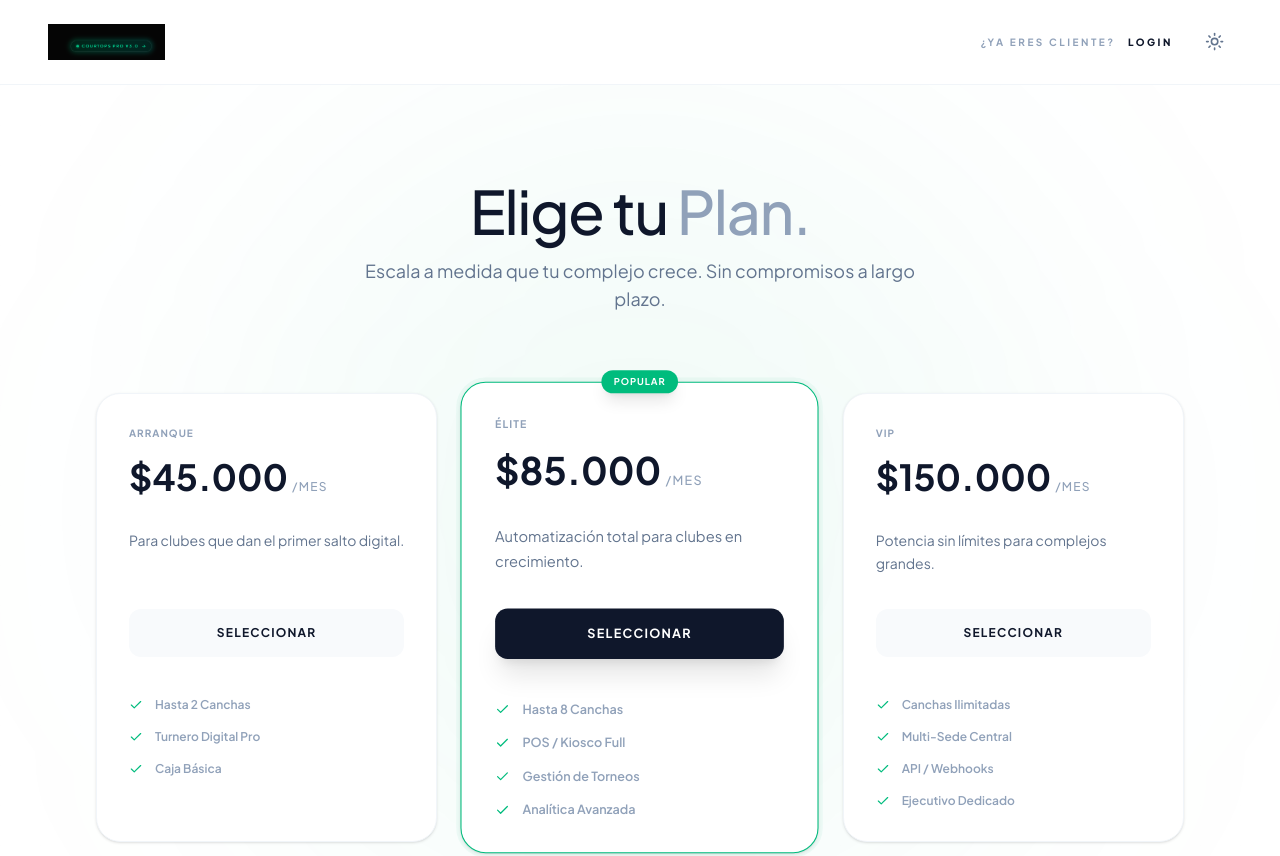
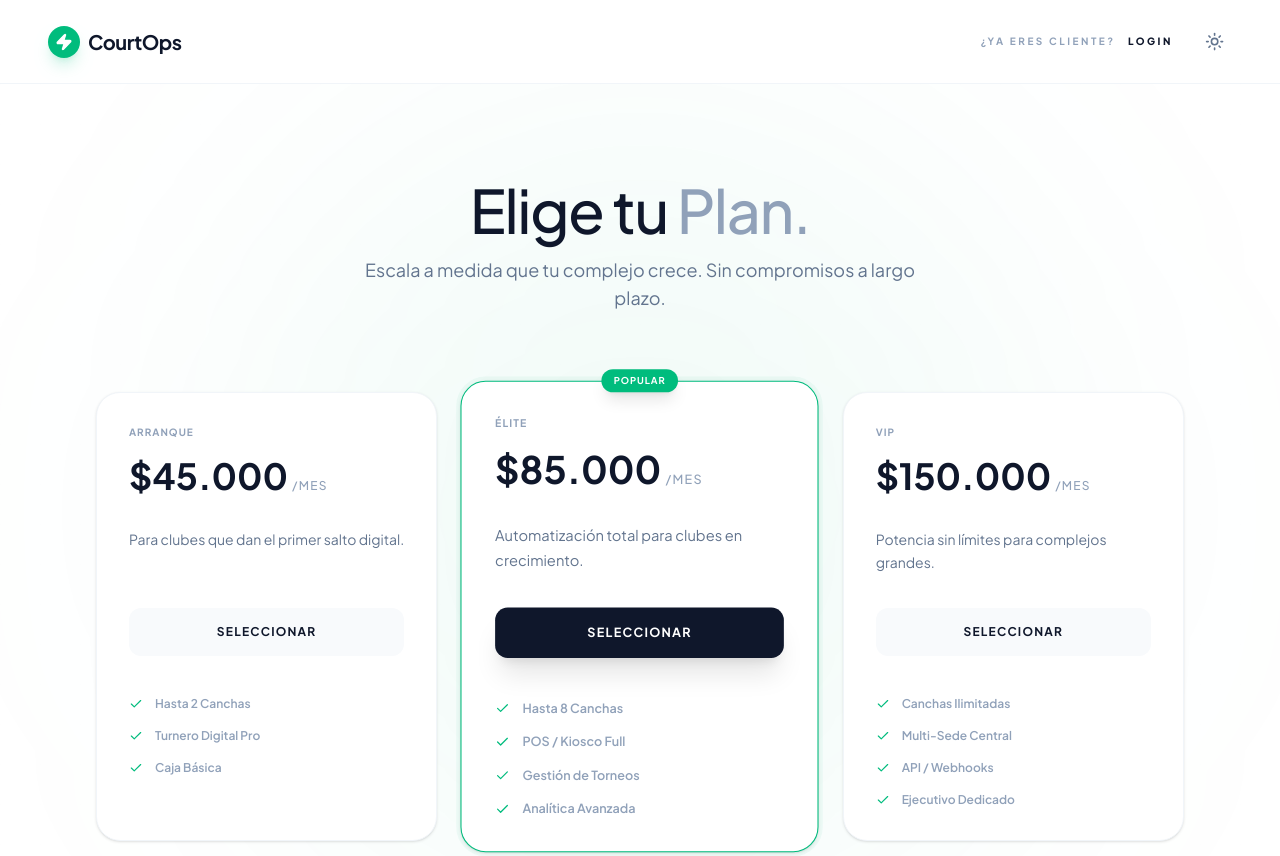
Before and after one commit to 7Francus7/CourtOps, a Next.js app in the folder courtops/: page /register in a window 1280 px wide. Shown: the top 856 px of the page. Built offline with nearby package versions, Linux system fonts and the light colour scheme; no server answers.

Commit message:
Revert "feat(branding): replace generic Zap icons with real CourtOps logo image"
This reverts commit 533ac25a618eff4ec1e640c397821e3e5d1b8d32.

```diff
--- a/courtops/src/app/login/page.tsx
+++ b/courtops/src/app/login/page.tsx
@@ -126,7 +126,9 @@ export default function LoginPage() {
                                    className="w-full max-w-sm mx-auto"
                             >
                                    <div className="mb-12 flex flex-col items-center lg:items-start">
-                                          <img src="/logo.png" alt="CourtOps Logo" className="h-12 w-auto object-contain mb-6" />
+                                          <div className="w-12 h-12 rounded-xl bg-emerald-500 flex items-center justify-center text-white shadow-lg shadow-emerald-500/20 mb-6">
+                                                 <Zap size={24} fill="currentColor" />
+                                          </div>
                                           <h2 className="text-2xl font-bold text-slate-900 dark:text-white tracking-tight">Bienvenido de nuevo</h2>
                                           <p className="text-slate-500 dark:text-zinc-500 text-sm mt-2">Introduce tus credenciales para acceder.</p>
                                    </div>
--- a/courtops/src/app/register/page.tsx
+++ b/courtops/src/app/register/page.tsx
@@ -88,8 +88,11 @@ export default function RegisterPage() {
 
                      {/* HEADER */}
                      <header className="py-6 px-6 md:px-12 border-b border-slate-100 dark:border-white/5 flex justify-between items-center bg-white/50 dark:bg-black/20 backdrop-blur-xl sticky top-0 z-50">
-                            <Link href="/" className="flex items-center group transition-opacity hover:opacity-80">
-                                   <img src="/logo.png" alt="CourtOps Logo" className="h-9 w-auto object-contain" />
+                            <Link href="/" className="flex items-center gap-2 group">
+                                   <div className="w-8 h-8 rounded-lg bg-emerald-500 flex items-center justify-center text-white shadow-lg shadow-emerald-500/20 group-hover:scale-110 transition-transform">
+                                          <Zap size={18} fill="currentColor" />
+                                   </div>
+                                   <h1 className="text-xl font-bold tracking-tight">CourtOps</h1>
                             </Link>
                             <div className="flex items-center gap-6">
                                    <div className="text-[10px] font-bold uppercase tracking-[0.25em] text-slate-400 hidden sm:block">
--- a/courtops/src/components/landing/LandingFooter.tsx
+++ b/courtops/src/components/landing/LandingFooter.tsx
@@ -14,9 +14,14 @@ export default function LandingFooter() {
 
                                    {/* Brand & Mission */}
                                    <div className="col-span-2 lg:col-span-1 space-y-6">
-                                          <Link href="/" className="inline-block group transition-opacity hover:opacity-80 pb-2">
-                                                 <img src="/logo.png" alt="CourtOps Logo" className="h-9 w-auto object-contain" />
-                                          </Link>
+                                          <div className="flex items-center gap-2">
+                                                 <div className="w-8 h-8 rounded-lg bg-emerald-500 flex items-center justify-center text-white">
+                                                        <Zap size={18} fill="currentColor" />
+                                                 </div>
+                                                 <span className="text-xl font-bold tracking-tight text-slate-900 dark:text-white">
+                                                        CourtOps
+                                                 </span>
+                                          </div>
                                           <p className="text-sm text-slate-500 dark:text-zinc-500 leading-relaxed max-w-xs">
                                                  Elevando el estándar en la gestión de complejos deportivos con tecnología de clase mundial.
                                           </p>
--- a/courtops/src/components/landing/LandingHeader.tsx
+++ b/courtops/src/components/landing/LandingHeader.tsx
@@ -40,9 +40,14 @@ export default function LandingHeader() {
               >
                      <div className="max-w-7xl mx-auto px-6 md:px-10 flex items-center justify-between">
 
-                            {/* Brand Logo */}
-                            <Link href="/" className="flex items-center group transition-opacity hover:opacity-80">
-                                   <img src="/logo.png" alt="CourtOps Logo" className="h-9 w-auto object-contain" />
+                            {/* Simple Brand Logo */}
+                            <Link href="/" className="flex items-center gap-2 group transition-opacity hover:opacity-80">
+                                   <div className="w-8 h-8 rounded-lg bg-emerald-500 flex items-center justify-center text-white shadow-sm">
+                                          <Zap size={18} fill="currentColor" />
+                                   </div>
+                                   <span className="text-xl font-bold tracking-tight text-slate-900 dark:text-white">
+                                          CourtOps
+                                   </span>
                             </Link>
 
                             {/* Desktop Navigation */}
--- a/courtops/src/components/layout/Sidebar.tsx
+++ b/courtops/src/components/layout/Sidebar.tsx
@@ -82,27 +82,19 @@ export function Sidebar({ club }: { club?: any }) {
                             </button>
 
                             {/* Logo Area */}
-                            <div className={cn("px-6 py-8 flex items-center gap-3 overflow-hidden", isCollapsed && "justify-center px-2")}>
+                            <div className={cn("px-6 py-8 flex items-center gap-3", isCollapsed && "justify-center px-2")}>
+                                   <div className="w-9 h-9 bg-primary rounded-xl flex items-center justify-center flex-shrink-0 shadow-[0_0_20px_rgba(var(--primary-rgb),0.3)] overflow-hidden text-primary-foreground">
                                           {club?.logoUrl ? (
-                                          <>
-                                                 <div className="w-9 h-9 bg-primary rounded-xl flex items-center justify-center flex-shrink-0 shadow-[0_0_20px_rgba(var(--primary-rgb),0.3)] overflow-hidden text-primary-foreground">
                                                  <img src={club.logoUrl} alt="Club Logo" className="w-full h-full object-cover" />
+                                          ) : (
+                                                 <Zap className="fill-current" size={20} />
+                                          )}
                                    </div>
                                    {!isCollapsed && (
                                           <div className="flex flex-col">
                                                  <h1 className={cn("font-black text-foreground tracking-[0.1em] leading-none", (club?.name?.length || 0) > 12 ? "text-lg" : "text-xl")}>
-                                                                      {club?.name?.toUpperCase()}
+                                                        {club?.name?.toUpperCase() || 'COURTOPS'}
                                                  </h1>
-                                                        </div>
-                                                 )}
-                                          </>
-                                   ) : (
-                                          <div className={cn("flex items-center w-full transition-all flex-shrink-0", isCollapsed ? "justify-center h-9 w-9" : "h-10")}>
-                                                 <img
-                                                        src="/logo.png"
-                                                        alt="CourtOps Logo"
-                                                        className={cn("h-full max-w-none object-left object-contain", isCollapsed ? "" : "w-auto")}
-                                                 />
                                           </div>
                                    )}
                             </div>
--- a/courtops/src/components/onboarding/HelpSheet.tsx
+++ b/courtops/src/components/onboarding/HelpSheet.tsx
@@ -12,7 +12,7 @@ import {
        MessageSquare,
        ChevronRight,
        Search,
-       Layers, Zap,
+       Zap,
        Calendar,
        Store,
        BarChart3,
```
Also changed, not shown: courtops/public/logo.png (deleted). Lines whose indentation alone changed are shown as unchanged.
